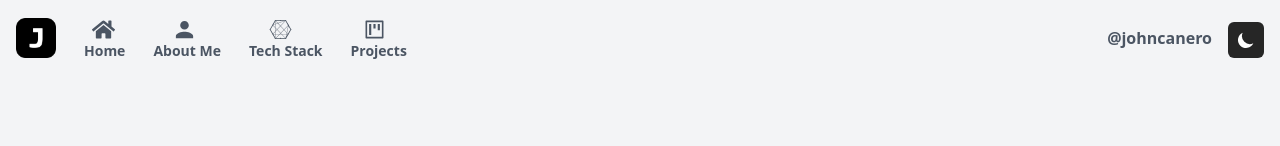
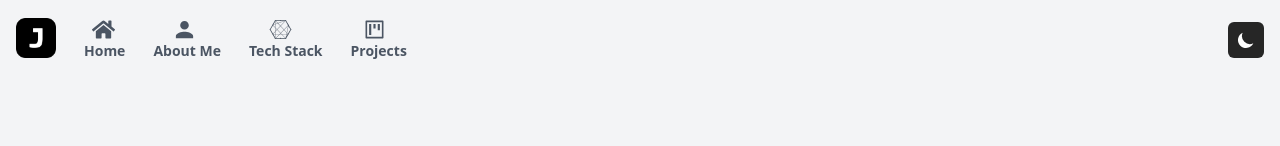
Before and after one commit to johncanero/johncanero-website, a Next.js app: page / in a window 1280 px wide. Shown: the top 146 px of the page. Built offline with nearby package versions, Linux system fonts and the light colour scheme.

Commit message:
Animate Bounce Link

```diff
--- a/sections/Header.tsx
+++ b/sections/Header.tsx
@@ -124,7 +124,7 @@ const Header = () => {
               // target="_blank"
               rel="noopener noreferrer"
               href="https://bio.link/johncanero"
-              className="flex mt-1 mr-4 font-Poppis font-semibold text-gray-600 hover:text-gray-800"
+              className="flex mt-1 mr-4 font-Poppis font-semibold text-gray-600 hover:text-gray-800 animate__animated animate__bounceInDown"
             >
               @johncanero
             </Link>
```
